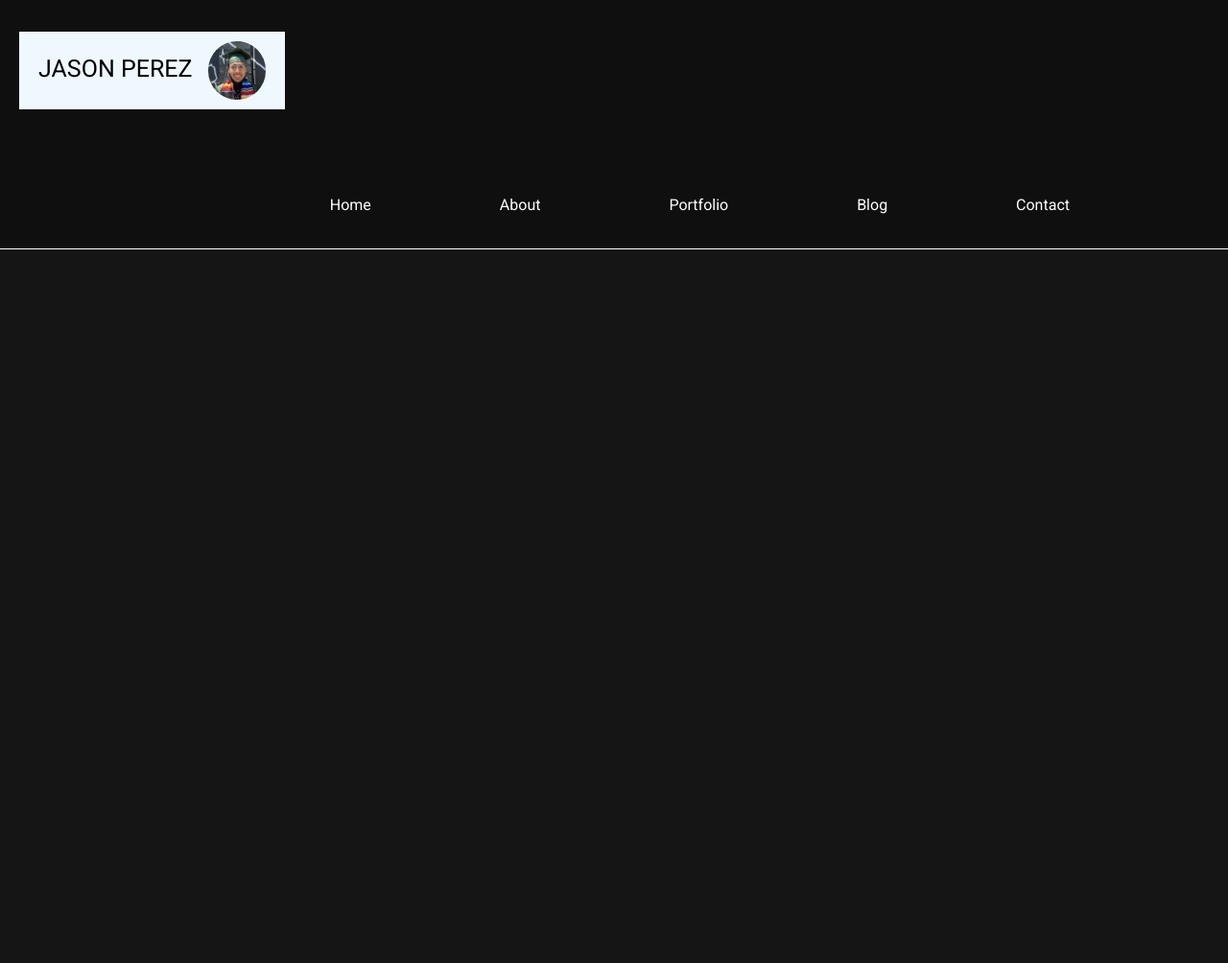
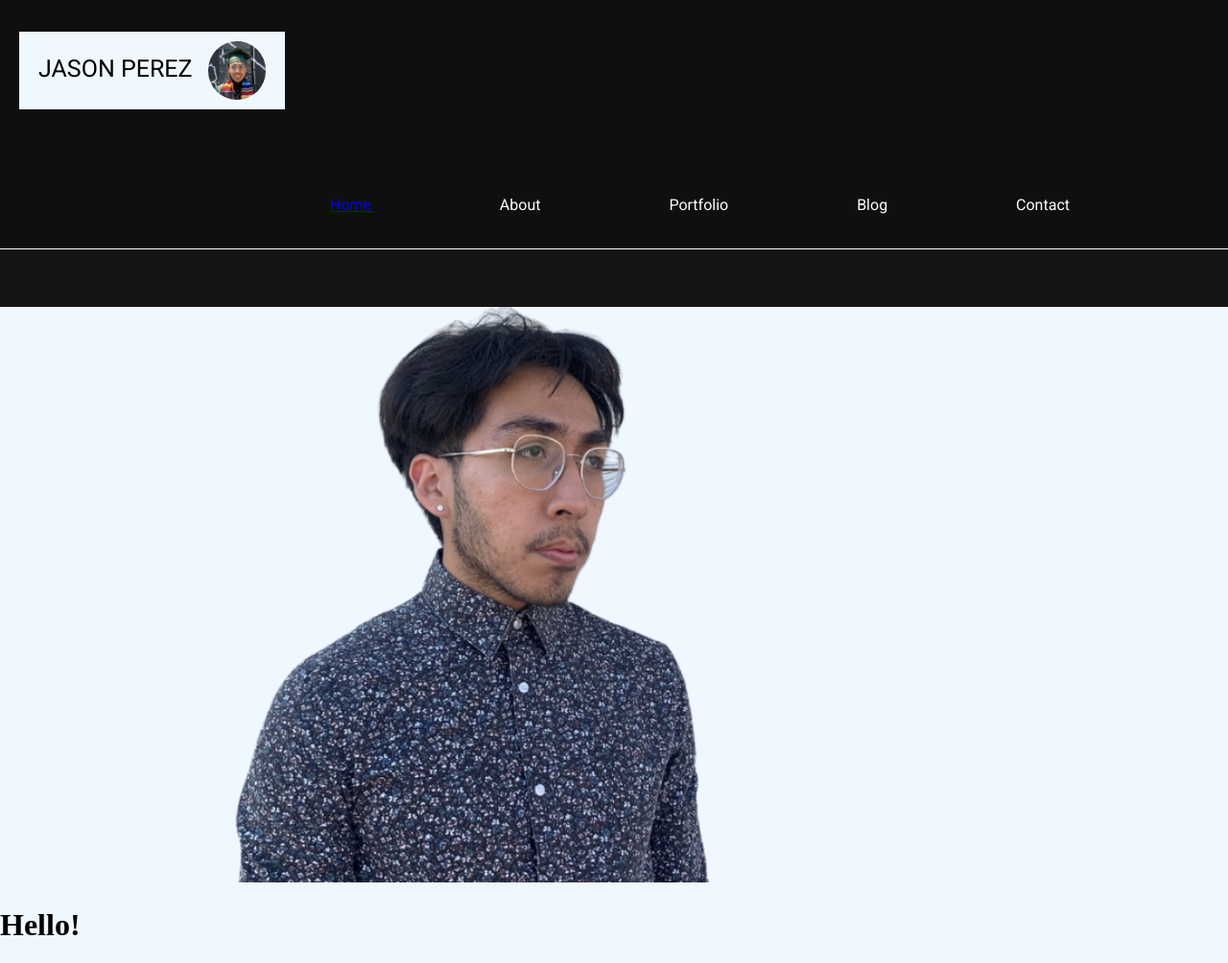
Before and after one commit to JsonP3rezz/Jason-Perez---Personal-Site, a plain HTML site: page index.html in a window 1280 px wide. Shown: the whole page at 96% size. Before the commit the page ends 800 px from the top, so only its background shows below. Drawn offline with Linux system fonts and the light colour scheme.

Commit message:
Add files via upload

```diff
--- a/index.html
+++ b/index.html
@@ -33,8 +33,8 @@
 
     <ul>
 
-        <li class="navHomeButton">
-            Home
+        <li class="navHomeButton"> <a href="index.html#homeGreeting">Home </a>
+
         </li>
 
         <li class="navAboutButton">
@@ -54,8 +54,21 @@
         </li>
     </ul>
 </div>
+    </div>
 
-    </div>
+<div class="homePageBlock">
+    <img class="selfPhoto" src="Thumbnails/selfPhoto.png" >
+    <h1 class="homeGreeting">
+        Hello!
+    </h1>
+
+</div>
+
+
+
+
+
+
 
 
 </body>
--- a/styles.css
+++ b/styles.css
@@ -35,7 +35,7 @@ body {
     margin-right: 50px;
     line-height: 50px;
     padding: 3px 3px 3px 3px;
-    padding-bottom: 30px;
+    padding-bottom: 10px;
     padding-left: 15px;
     padding-right: 15px;
     padding-top: 15px;
@@ -44,6 +44,8 @@ body {
 
 }
 
+
+
 .navHomeButton:hover{
     background-color: aliceblue;
     color: black;
@@ -51,11 +53,25 @@ body {
 
 
 }
+.navHomeButton:active{
+
+    color: black;
+    padding: 15px 15px 50px 15px;
+
+}
+
+
 .navAboutButton:hover{
     background-color: aliceblue;
     color: black;
 
 
+
+}
+.navAboutButton:active{
+
+    color: black;
+    padding: 15px 15px 50px 15px;
 
 }
 .navPortfolioButton:hover{
@@ -65,18 +81,30 @@ body {
 
 
 }
+.navPortfolioButton:active{
+
+    color: black;
+    padding: 15px 15px 50px 15px;
+
+}
 .navBlogButton:hover{
     background-color: aliceblue;
     color: black;
+}
+.navBlogButton:active{
 
-
+    color: black;
+    padding: 15px 15px 50px 15px;
 
 }
 .navContactButton:hover{
     background-color: aliceblue;
     color: black;
+}
+.navContactButton:active{
 
-
+    color: black;
+    padding: 15px 15px 50px 15px;
 
 }
 /* navigation Logo */
@@ -103,7 +131,7 @@ body {
 
 }
 
-.navProfilePicture:hover {
+.navProfilePicture:active {
 width: 90px;
 
 
@@ -119,8 +147,9 @@ width: 90px;
     border-left: 0px;
     border-right: 0px;
     border-width: 1px;
-    display: block;
-    position: fixed;
+
+    display: inline-block;
+    position: sticky;
     top: 0;
     width: 100%;
 
@@ -153,3 +182,21 @@ width: 90px;
         margin-left: 25px;
     }
 }
+
+.homePageBlock {
+    margin-top: 60px;
+    background-color: aliceblue;
+
+}
+
+.selfPhoto {
+        object-fit: cover;
+        width: 1000px;
+        height: 600px;
+        margin-left: 200px;
+        padding-bottom: 0px;
+        display: inline-block;
+    }
+.homeGreeting {
+    display: inline-block;
+}
```
Also changed, not shown: Thumbnails/selfPhoto.png (added).
